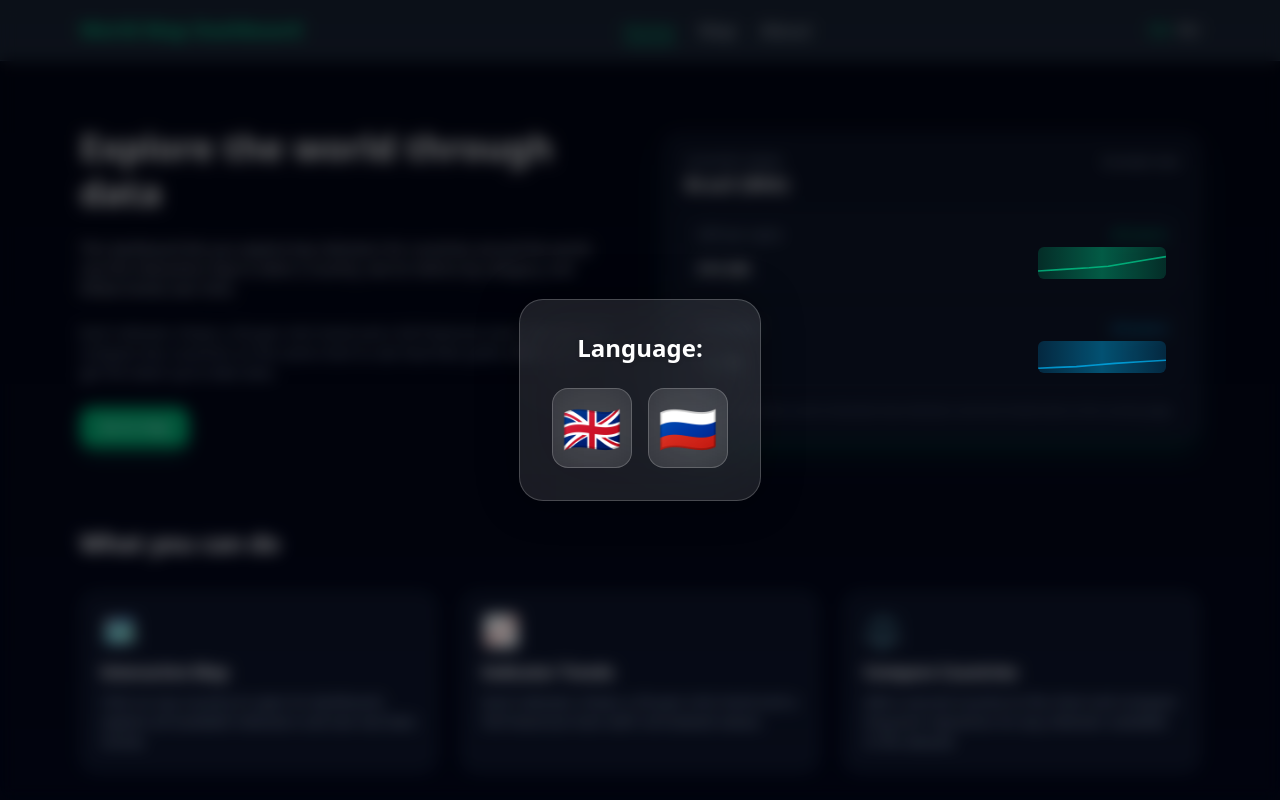
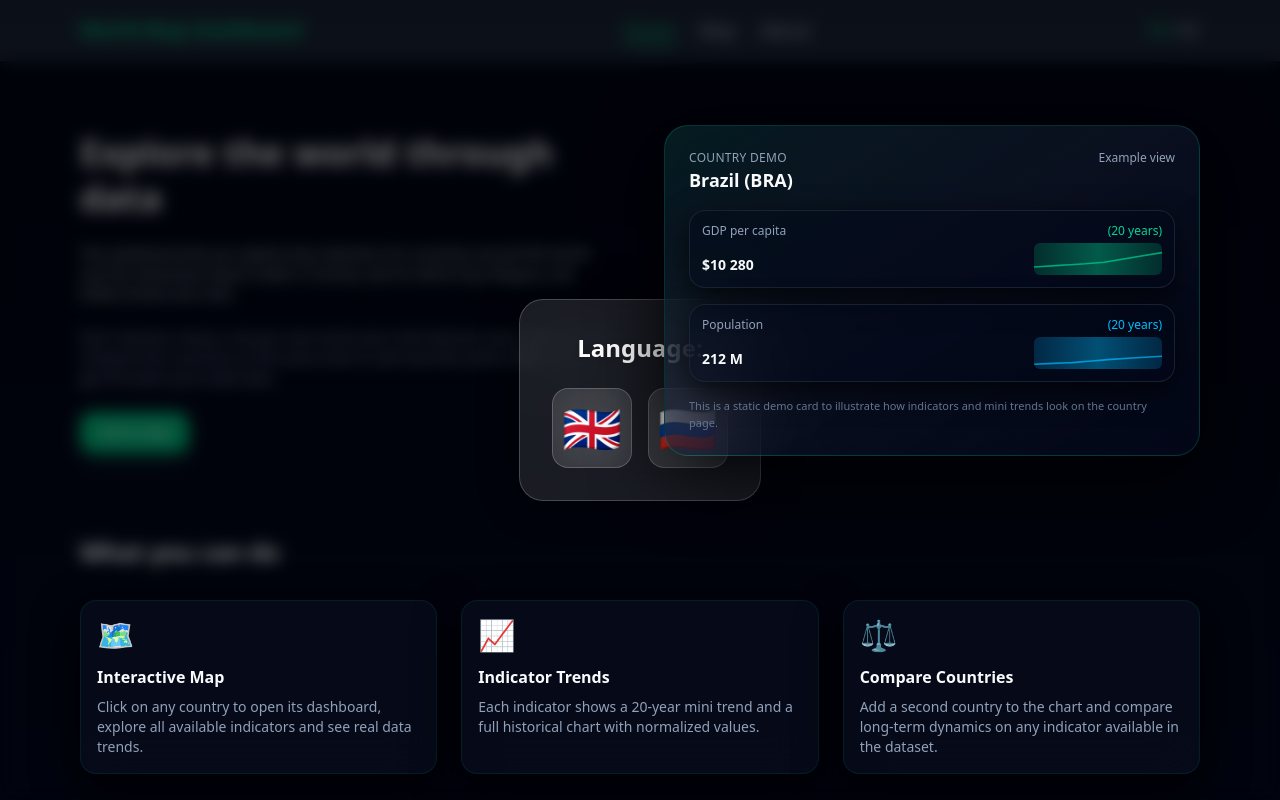
Before and after one commit to GreenXred/World-Map-Dashboard, a React (Vite) app: page / in a window 1280 px wide. Shown: the top 800 px of the page. Built offline with nearby package versions, Linux system fonts and the light colour scheme.

Commit message:
Стилизована страница Home в стиле liquid glass

```diff
--- a/src/pages/Home/Home.tsx
+++ b/src/pages/Home/Home.tsx
@@ -39,7 +39,20 @@ const Home: React.FC = () => {
                     </div>
 
                     {/* Правая колонка: демо-карточка страны */}
-                    <div className="bg-slate-900/80 border border-slate-800 rounded-2xl p-5 shadow-xl shadow-emerald-500/10">
+                    <div className="
+                            bg-slate-900/40
+                            bg-gradient-to-br from-emerald-500/10 via-slate-900/40 to-slate-950/90
+                            border border-emerald-400/20
+                            rounded-3xl
+                            backdrop-blur-2xl
+                            shadow-[0_20px_70px_rgba(0,0,0,0.85)]
+                            p-5 md:p-6
+                            transition
+                            hover:border-emerald-400/50
+                            hover:shadow-[0_26px_90px_rgba(0,0,0,0.95)]
+                            hover:-translate-y-0.5
+                        "
+                    >
                         <div className="flex items-baseline justify-between mb-4">
                             <div>
                                 <div className="text-xs uppercase tracking-wide text-slate-400">
@@ -54,7 +67,14 @@ const Home: React.FC = () => {
 
                         <div className="space-y-4">
                             {/* Индикатор GDP */}
-                            <div className="bg-slate-900/90 border border-slate-800 rounded-xl p-3">
+                            <div className="
+                                    rounded-2xl
+                                    bg-slate-950/40
+                                    border border-slate-800/80
+                                    px-3 py-3
+                                    shadow-[0_10px_30px_rgba(0,0,0,0.7)]
+                                "
+                            >
                                 <div className="flex justify-between items-baseline mb-1">
                                     <div className="text-xs text-slate-400">
                                         GDP per capita
@@ -89,7 +109,14 @@ const Home: React.FC = () => {
                             </div>
 
                             {/* Индикатор Population */}
-                            <div className="bg-slate-900/90 border border-slate-800 rounded-xl p-3">
+                            <div className="
+                                    rounded-2xl
+                                    bg-slate-950/40
+                                    border border-slate-800/80
+                                    px-3 py-3
+                                    shadow-[0_10px_30px_rgba(0,0,0,0.7)]
+                                "
+                            >
                                 <div className="flex justify-between items-baseline mb-1">
                                     <div className="text-xs text-slate-400">
                                         Population
@@ -136,7 +163,18 @@ const Home: React.FC = () => {
 
                     <div className="grid gap-6 grid-cols-3">
                         {/* Фича  1 */}
-                        <div className="bg-slate-900/80 border border-slate-800 rounded-2xl p-5 hover:border-emerald-400/40 transition">
+                        <div className="
+                                rounded-2xl
+                                border border-emerald-400/10
+                                bg-slate-900/40
+                                backdrop-blur-xl
+                                px-4 py-4
+                                shadow-[0_16px_45px_rgba(0,0,0,0.8)]
+                                transition
+                                hover:border-emerald-400/40
+                                hover:-translate-y-0.5
+                            "
+                        >
                             <div className="text-3xl mb-3">🗺️</div>
                             <h3 className="font-semibold mb-2">Interactive Map</h3>
                             <p className="text-slate-400 text-sm">
@@ -146,7 +184,18 @@ const Home: React.FC = () => {
                         </div>
 
                         {/* Фича 2 */}
-                        <div className="bg-slate-900/80 border border-slate-800 rounded-2xl p-5 hover:border-sky-400/40 transition">
+                        <div className="
+                                rounded-2xl
+                                border border-emerald-400/10
+                                bg-slate-900/40
+                                backdrop-blur-xl
+                                px-4 py-4
+                                shadow-[0_16px_45px_rgba(0,0,0,0.8)]
+                                transition
+                                hover:border-emerald-400/40
+                                hover:-translate-y-0.5
+                            "
+                        >
                             <div className="text-3xl mb-3">📈</div>
                             <h3 className="font-semibold mb-2">Indicator Trends</h3>
                             <p className="text-slate-400 text-sm">
@@ -156,7 +205,18 @@ const Home: React.FC = () => {
                         </div>
 
                         {/* Фича 3 */}
-                        <div className="bg-slate-900/80 border border-slate-800 rounded-2xl p-5 hover:border-purple-400/40 transition">
+                        <div className="
+                                rounded-2xl
+                                border border-emerald-400/10
+                                bg-slate-900/40
+                                backdrop-blur-xl
+                                px-4 py-4
+                                shadow-[0_16px_45px_rgba(0,0,0,0.8)]
+                                transition
+                                hover:border-emerald-400/40
+                                hover:-translate-y-0.5
+                            "
+                        >
                             <div className="text-3xl mb-3">⚖️</div>
                             <h3 className="font-semibold mb-2">Compare Countries</h3>
                             <p className="text-slate-400 text-sm">
@@ -167,7 +227,7 @@ const Home: React.FC = () => {
                     </div>
                 </div>
                 {/* Как это работает */}
-                <div className="mt-20 border-t border-slate-800 pt-10">
+                <div className="mt-20 border-t border-slate-800/70 pt-10">
                     <h2 className="text-2xl font-bold mb-6">How it works</h2>
                     <p className="text-slate-400 text-sm max-w-2xl mb-8">
                         The dashboard is built around a simple flow: pick a country, explore its
```
